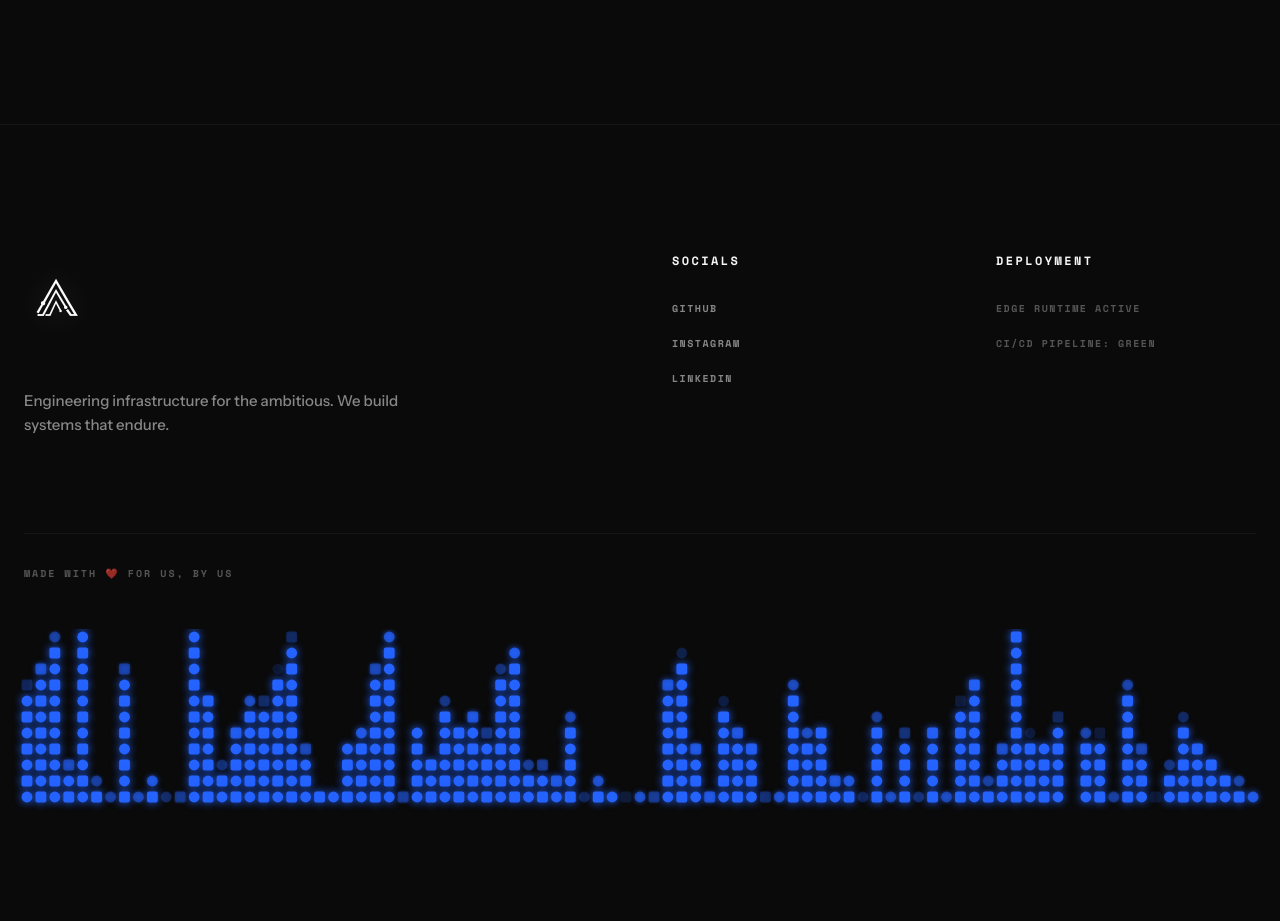
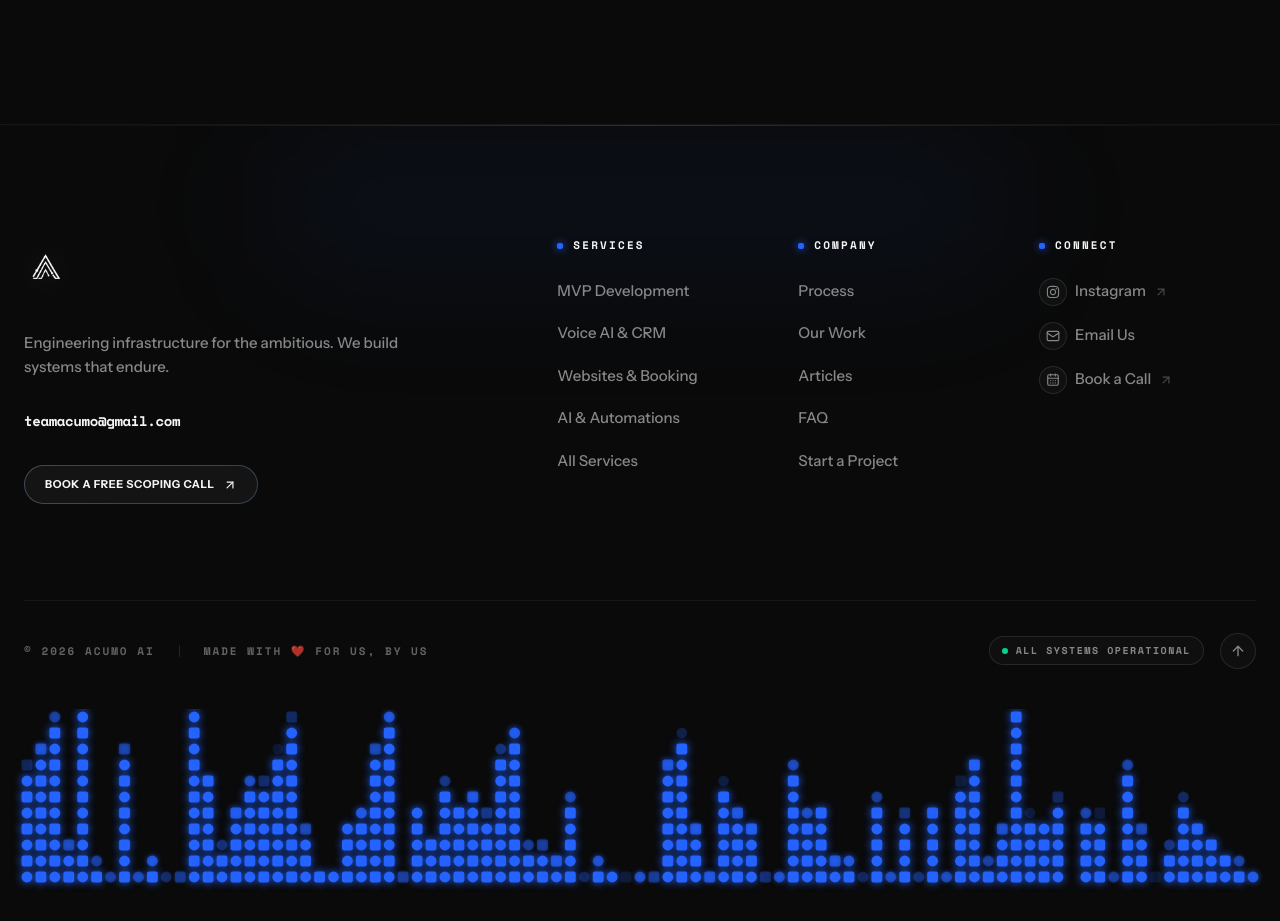
Before and after one commit to rafaykiyani135/acumo-website, a Next.js app: page /services in a window 1280 px wide. Shown: the part 1560-2481 px from the top of the page. Before the commit the page ends 2413 px from the top, so only its background shows below. Built offline with nearby package versions, Linux system fonts and the light colour scheme.

Commit message:
feat: add Footer component with branding, navigation links, and system status indicator

```diff
--- a/app/components/Footer.tsx
+++ b/app/components/Footer.tsx
@@ -1,52 +1,238 @@
 import Image from "next/image";
 import Link from "next/link";
+import { ArrowUp, ArrowUpRight, CalendarDays, Mail } from "lucide-react";
+import { FaInstagram } from "react-icons/fa6";
 import DotMatrixBanner from "./DotMatrixBanner";
 
+const CONTACT_EMAIL = "teamacumo@gmail.com";
+const CALENDLY_URL = "https://calendly.com/teamacumo/30min";
+
+type FooterLink = {
+  label: string;
+  href: string;
+  external?: boolean;
+  icon?: React.ReactNode;
+};
+
+type FooterColumn = {
+  title: string;
+  links: FooterLink[];
+};
+
+// Hash links are prefixed with "/" so they work from every page (services, articles, etc.)
+const FOOTER_COLUMNS: FooterColumn[] = [
+  {
+    title: "Services",
+    links: [
+      { label: "MVP Development", href: "/services/mvp-development" },
+      { label: "Voice AI & CRM", href: "/services/voice-ai-crm" },
+      { label: "Websites & Booking", href: "/services/websites-booking" },
+      { label: "AI & Automations", href: "/services/ai-automation" },
+      { label: "All Services", href: "/services" },
+    ],
+  },
+  {
+    title: "Company",
+    links: [
+      { label: "Process", href: "/#process" },
+      { label: "Our Work", href: "/#case-studies" },
+      { label: "Articles", href: "/articles" },
+      { label: "FAQ", href: "/#faq" },
+      { label: "Start a Project", href: "/#inquiry" },
+    ],
+  },
+  {
+    title: "Connect",
+    links: [
+      {
+        label: "Instagram",
+        href: "https://www.instagram.com/acumo.ai/",
+        external: true,
+        icon: <FaInstagram className="h-3.5 w-3.5" aria-hidden="true" />,
+      },
+      {
+        label: "Email Us",
+        href: `mailto:${CONTACT_EMAIL}`,
+        icon: <Mail className="h-3.5 w-3.5" aria-hidden="true" />,
+      },
+      {
+        label: "Book a Call",
+        href: CALENDLY_URL,
+        external: true,
+        icon: <CalendarDays className="h-3.5 w-3.5" aria-hidden="true" />,
+      },
+    ],
+  },
+];
+
+const linkBase =
+  "group inline-flex items-center gap-2 rounded-sm text-[15px] font-medium text-muted transition-colors duration-300 hover:text-text-primary focus-visible:text-text-primary focus-visible:outline-none focus-visible:ring-2 focus-visible:ring-brand-vibrant/60 focus-visible:ring-offset-4 focus-visible:ring-offset-bg";
+
+// Animated underline that grows from the left on hover
+const underline =
+  "bg-[linear-gradient(currentColor,currentColor)] bg-[length:0%_1px] bg-left-bottom bg-no-repeat pb-0.5 transition-[background-size] duration-300 ease-out group-hover:bg-[length:100%_1px] group-focus-visible:bg-[length:100%_1px]";
+
+function FooterNavLink({ link }: { link: FooterLink }) {
+  const content = (
+    <>
+      {link.icon && (
+        <span className="flex h-7 w-7 items-center justify-center rounded-full border border-white/10 bg-surface/60 text-muted transition-all duration-300 group-hover:border-brand-vibrant/50 group-hover:bg-brand-vibrant/10 group-hover:text-brand-light">
+          {link.icon}
+        </span>
+      )}
+      <span className={underline}>{link.label}</span>
+      {link.external && (
+        <ArrowUpRight
+          className="h-3.5 w-3.5 opacity-50 transition-all duration-300 group-hover:-translate-y-0.5 group-hover:translate-x-0.5 group-hover:text-brand-light group-hover:opacity-100"
+          aria-hidden="true"
+        />
+      )}
+    </>
+  );
+
+  if (link.external) {
+    return (
+      <a href={link.href} target="_blank" rel="noopener noreferrer" className={linkBase}>
+        {content}
+        <span className="sr-only">(opens in a new tab)</span>
+      </a>
+    );
+  }
+
+  if (link.href.startsWith("mailto:")) {
+    return (
+      <a href={link.href} className={linkBase}>
+        {content}
+      </a>
+    );
+  }
+
+  return (
+    <Link href={link.href} className={linkBase}>
+      {content}
+    </Link>
+  );
+}
+
 export default function Footer() {
+  const year = new Date().getFullYear();
+
   return (
     <>
-      <footer className="w-full overflow-x-hidden border-t border-white/5 bg-bg pt-20 sm:pt-24 lg:pt-32 pb-12">
-        <div className="mx-auto w-full min-w-0 max-w-[1400px] px-4 sm:px-6">
-          <div className="grid grid-cols-1 gap-10 sm:grid-cols-2 lg:grid-cols-12 lg:gap-16">
-            <div className="mb-8 sm:col-span-2 lg:col-span-6 lg:mb-0">
-              <div className="mb-8 sm:mb-10">
-                <Link href="/">
+      <footer
+        className="relative w-full overflow-x-hidden border-t border-white/5 bg-bg pt-20 pb-10 sm:pt-24 lg:pt-28"
+        aria-labelledby="footer-heading"
+      >
+        <h2 id="footer-heading" className="sr-only">
+          Footer
+        </h2>
+
+        {/* Soft brand glow along the top edge */}
+        <div
+          aria-hidden="true"
+          className="pointer-events-none absolute inset-x-0 top-0 h-px bg-gradient-to-r from-transparent via-brand-vibrant/40 to-transparent"
+        />
+        <div
+          aria-hidden="true"
+          className="pointer-events-none absolute left-1/2 top-0 h-40 w-[60%] -translate-x-1/2 rounded-full bg-brand-vibrant/[0.06] blur-3xl"
+        />
+
+        <div className="relative mx-auto w-full min-w-0 max-w-[1400px] px-4 sm:px-6">
+          <div className="grid grid-cols-1 gap-14 lg:grid-cols-12 lg:gap-12">
+            {/* Brand column */}
+            <div className="lg:col-span-5">
+              <Link
+                href="/"
+                aria-label="Acumo home"
+                className="inline-block rounded-sm focus-visible:outline-none focus-visible:ring-2 focus-visible:ring-brand-vibrant/60 focus-visible:ring-offset-4 focus-visible:ring-offset-bg"
+              >
                 <Image
                   src="/acumo-logo2.png"
                   alt="Acumo Logo"
                   width={400}
                   height={100}
-                    className="h-16 w-auto max-w-[200px] object-contain transition-transform duration-300 hover:scale-[1.02] drop-shadow-[0_0_15px_rgba(255,255,255,0.15)] sm:h-20 lg:h-24"
-                    priority
+                  className="h-14 w-auto max-w-[200px] object-contain drop-shadow-[0_0_15px_rgba(255,255,255,0.15)] transition-transform duration-300 hover:scale-[1.03] sm:h-16"
                 />
               </Link>
-              </div>
-              <p className="text-muted max-w-sm text-[15px] leading-[1.6] font-medium font-sans">
+
+              <p className="mt-6 max-w-sm font-sans text-[15px] font-medium leading-[1.6] text-muted">
                 Engineering infrastructure for the ambitious. We build systems that endure.
               </p>
-            </div>
 
-            <div className="flex flex-col sm:col-span-1 lg:col-span-3">
-              <div className="mb-6 text-xs font-mono font-bold uppercase tracking-[0.2em] text-text-primary sm:mb-8">Socials</div>
-              <ul className="font-mono text-[10px] space-y-5 uppercase tracking-[0.15em] text-muted font-bold">
-                <li><a href="#" className="hover:text-text-primary transition-colors">GitHub</a></li>
-                <li><a href="https://www.instagram.com/acumo.ai/" className="hover:text-text-primary transition-colors">Instagram</a></li>
-                <li><a href="#" className="hover:text-text-primary transition-colors">LinkedIn</a></li>
-              </ul>
-            </div>
+              <a
+                href={`mailto:${CONTACT_EMAIL}`}
+                className="group mt-8 inline-flex items-center gap-2 font-mono text-sm font-bold tracking-tight text-text-primary transition-colors hover:text-brand-light"
+              >
+                <span className={underline}>{CONTACT_EMAIL}</span>
+              </a>
 
-            <div className="flex flex-col sm:col-span-1 lg:col-span-3">
-              <div className="mb-6 text-xs font-mono font-bold uppercase tracking-[0.2em] text-text-primary sm:mb-8">Deployment</div>
-              <ul className="font-mono text-[10px] space-y-5 uppercase tracking-[0.15em] text-muted/60 font-bold">
-                <li>Edge Runtime Active</li>
-                <li>CI/CD pipeline: Green</li>
-              </ul>
+              <div className="mt-8">
+                <a
+                  href={CALENDLY_URL}
+                  target="_blank"
+                  rel="noopener noreferrer"
+                  className="group relative inline-flex items-center justify-center overflow-hidden rounded-full p-[1px] font-sans transition-transform duration-300 hover:scale-[1.03] focus-visible:outline-none focus-visible:ring-2 focus-visible:ring-brand-vibrant/60 focus-visible:ring-offset-4 focus-visible:ring-offset-bg"
+                >
+                  <span className="accent-gradient absolute inset-[-2px] rounded-full opacity-40 transition-opacity duration-300 group-hover:opacity-100" />
+                  <span className="relative z-10 flex items-center gap-2 rounded-full bg-surface px-5 py-2.5 text-[11px] font-bold uppercase tracking-wider text-text-primary">
+                    Book a free scoping call
+                    <ArrowUpRight
+                      className="h-3.5 w-3.5 transition-transform duration-300 group-hover:-translate-y-0.5 group-hover:translate-x-0.5"
+                      aria-hidden="true"
+                    />
+                  </span>
+                  <span className="sr-only">(opens in a new tab)</span>
+                </a>
               </div>
             </div>
 
-          <div className="mt-16 lg:mt-24 pt-8 border-t border-white/5 flex flex-col md:flex-row justify-between items-center gap-6">
-            <div className="font-mono text-[10px] text-muted/60 tracking-[0.2em] uppercase font-bold">
-              Made with ❤️ for us, by us
+            {/* Link columns */}
+            <nav
+              aria-label="Footer navigation"
+              className="grid grid-cols-2 gap-x-6 gap-y-12 sm:grid-cols-3 lg:col-span-7"
+            >
+              {FOOTER_COLUMNS.map((column) => (
+                <div key={column.title} className="min-w-0">
+                  <h3 className="mb-6 flex items-center gap-2.5 font-mono text-[11px] font-bold uppercase tracking-[0.2em] text-text-primary">
+                    <span className="h-1.5 w-1.5 rounded-[2px] bg-brand-vibrant shadow-[0_0_8px_#2563FF]" aria-hidden="true" />
+                    {column.title}
+                  </h3>
+                  <ul className="space-y-4">
+                    {column.links.map((link) => (
+                      <li key={link.label}>
+                        <FooterNavLink link={link} />
+                      </li>
+                    ))}
+                  </ul>
+                </div>
+              ))}
+            </nav>
+          </div>
+
+          {/* Bottom bar */}
+          <div className="mt-16 flex flex-col gap-6 border-t border-white/5 pt-8 md:flex-row md:items-center md:justify-between lg:mt-24">
+            <div className="flex flex-col gap-3 font-mono text-[11px] font-bold uppercase tracking-[0.18em] text-muted/70 sm:flex-row sm:items-center sm:gap-6">
+              <span>© {year} Acumo AI</span>
+              <span className="hidden h-3 w-px bg-white/10 sm:block" aria-hidden="true" />
+              <span>Made with ❤️ for us, by us</span>
+            </div>
+
+            <div className="flex items-center justify-between gap-4 md:justify-end">
+              <span className="inline-flex items-center gap-2 rounded-full border border-white/10 bg-surface/50 px-3 py-1.5 font-mono text-[10px] font-bold uppercase tracking-[0.15em] text-muted">
+                <span className="relative flex h-1.5 w-1.5" aria-hidden="true">
+                  <span className="absolute inline-flex h-full w-full animate-ping rounded-full bg-emerald-400 opacity-60" />
+                  <span className="relative inline-flex h-1.5 w-1.5 rounded-full bg-emerald-400" />
+                </span>
+                All systems operational
+              </span>
+
+              <a
+                href="#"
+                aria-label="Back to top"
+                className="group inline-flex h-9 w-9 items-center justify-center rounded-full border border-white/10 bg-surface/50 text-muted transition-all duration-300 hover:border-brand-vibrant/50 hover:bg-brand-vibrant/10 hover:text-text-primary focus-visible:outline-none focus-visible:ring-2 focus-visible:ring-brand-vibrant/60"
+              >
+                <ArrowUp className="h-4 w-4 transition-transform duration-300 group-hover:-translate-y-0.5" aria-hidden="true" />
+              </a>
             </div>
           </div>
         </div>
```
Lines whose indentation alone changed are shown as unchanged.
